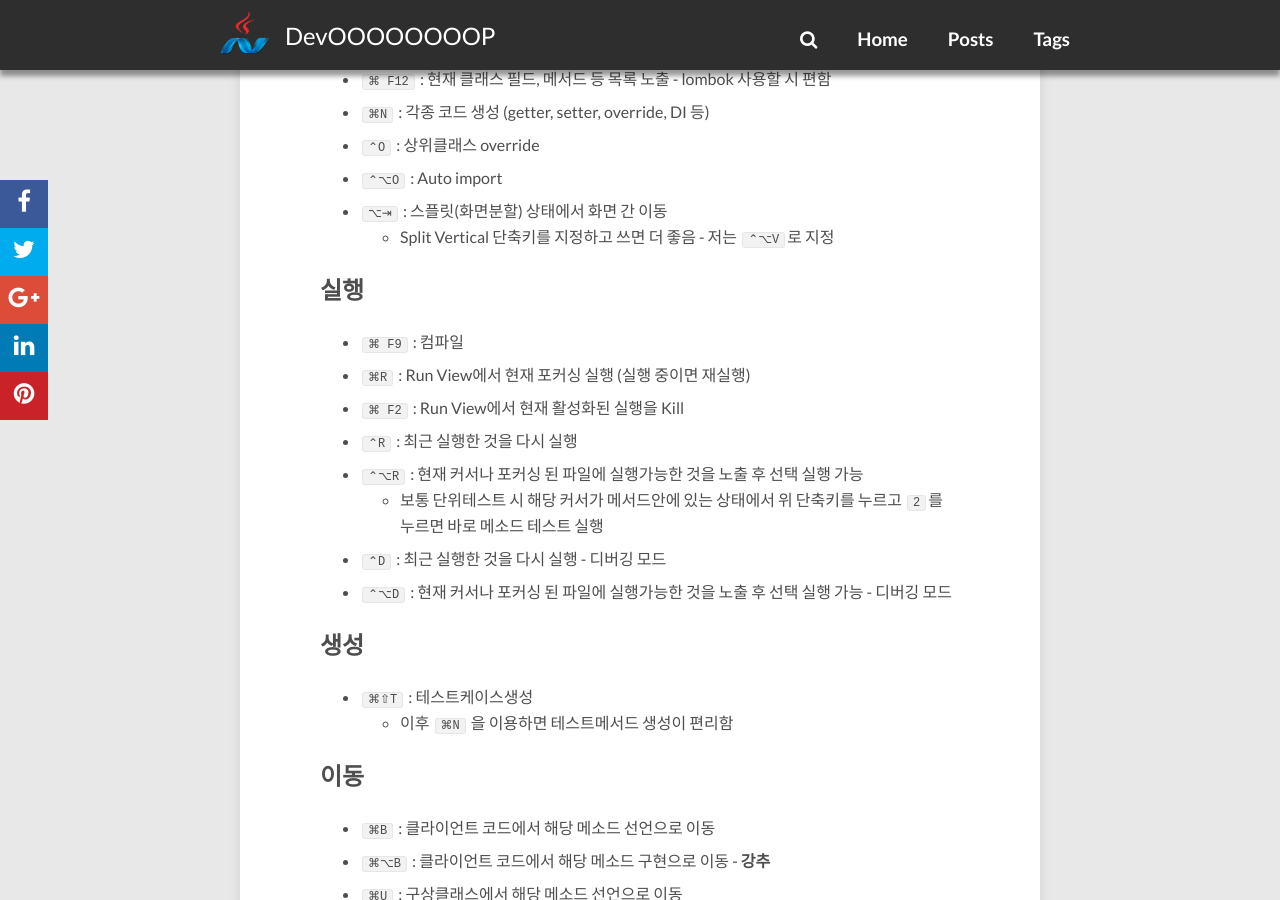
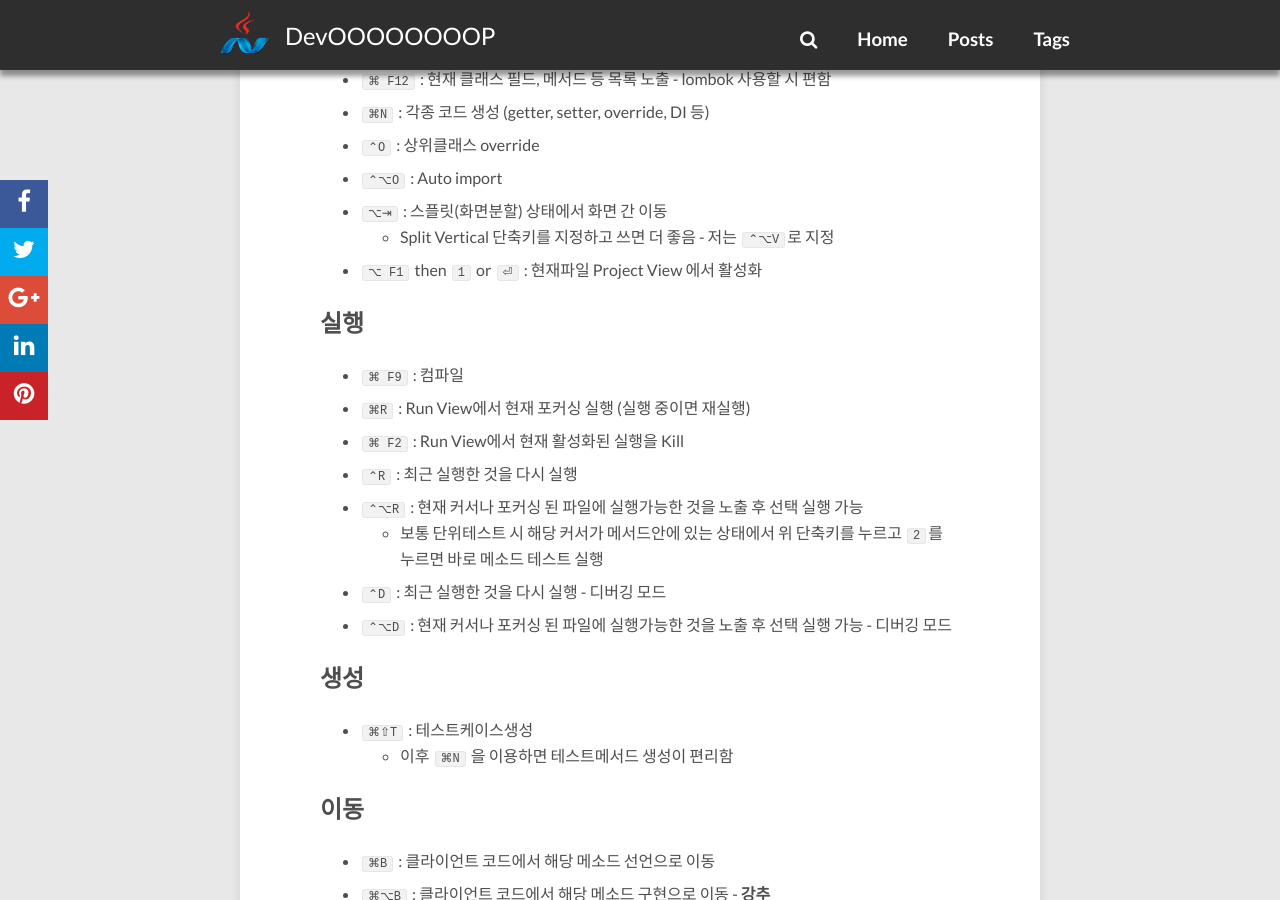
Before and after one commit to redutan/redutan.github.io, a Jekyll site: the page built from _posts/2016/2016-03-23-intellij-favorite-keymap-osx.markdown, in a window 1280 px wide and 900 px high, scrolled down 1836 px. Built offline with Jekyll 4.4.1, drawn with Linux system fonts in a browser that asks for light colours; nearby versions of some CDN libraries; comment, search, counter and statistics services are not loaded.

Commit message:
키맵 포스팅 내용 추가

```diff
--- a/_posts/2016/2016-03-23-intellij-favorite-keymap-osx.markdown
+++ b/_posts/2016/2016-03-23-intellij-favorite-keymap-osx.markdown
@@ -60,6 +60,7 @@ tag:
 - `⌃⌥O` : Auto import
 - `⌥⇥` : 스플릿(화면분할) 상태에서 화면 간 이동
     - Split Vertical 단축키를 지정하고 쓰면 더 좋음 - 저는 `⌃⌥V`로 지정
+- `⌥ F1` then `1` or `⏎` : 현재파일 Project View 에서 활성화
 
 ## 실행
 
```
